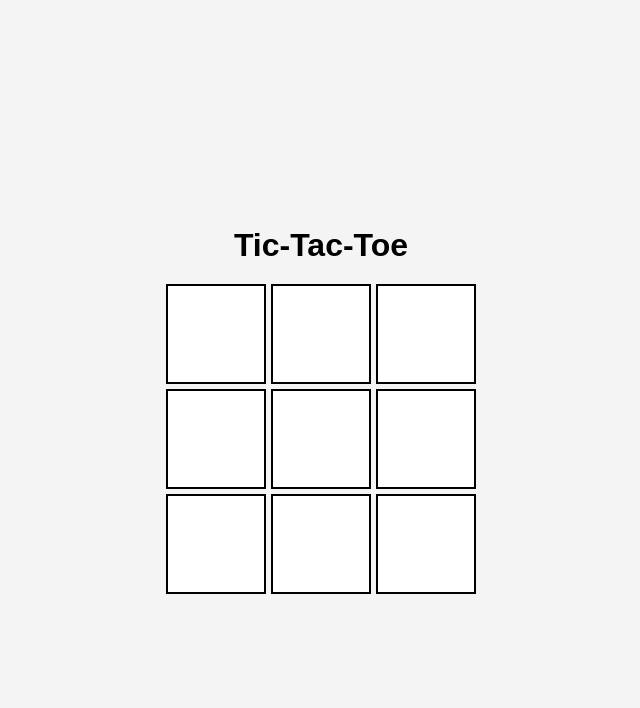
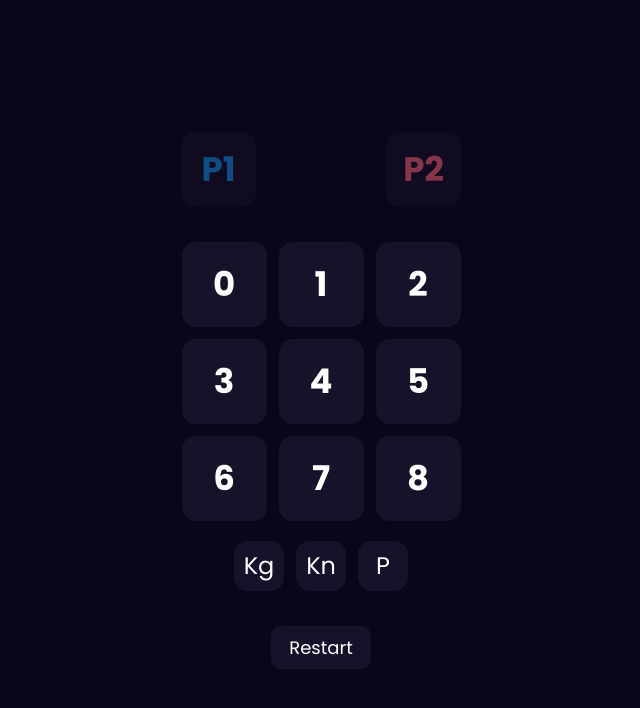
Before and after one commit to zidaneNS/modern-tic-tac-toe, a plain HTML site: page index.html in a window 1280 px wide. Shown: the whole page, without its empty margins (319-959 px from the left). Drawn offline with Linux system fonts and the light colour scheme.

Commit message:
nambah gui

```diff
--- a/index.html
+++ b/index.html
@@ -1,27 +1,75 @@
 <!DOCTYPE html>
 <html lang="en">
 <head>
-    <meta charset="UTF-8" />
-    <meta name="viewport" content="width=device-width, initial-scale=1.0" />
-    <title>Tic-Tac-Toe</title>
-    <link rel="stylesheet" href="style.css" />
+    <meta charset8">
+    <meta name="viewport" content="width=device-width, initial-scale=1.0">
+    <title>TicTacToe</title>
+    <link rel="shotcut icon" type="img" href="tic-tac-toe.png"/>
+    <link rel="stylesheet" href="style.css">
 </head>
 <body>
-    <div class="container">
-      <h1 id="title">Tic-Tac-Toe</h1>
-      <div class="board">
-        <button class="cell" id="cell-1"></button>
-        <button class="cell" id="cell-2"></button>
-        <button class="cell" id="cell-3"></button>
-        <button class="cell" id="cell-4"></button>
-        <button class="cell" id="cell-5"></button>
-        <button class="cell" id="cell-6"></button>
-        <button class="cell" id="cell-7"></button>
-        <button class="cell" id="cell-8"></button>
-        <button class="cell" id="cell-9"></button>
+    <main>
+        <header id="header">
+            <div class="player player-active" id="displayPlayer1">
+                P1
+            </div>
+
+            <div class="tittleHeader">
+                <h3></h3>
+            </div>
+
+            <div class="player player-active" id="displayPlayer2">
+                P2
+            </div>
+        </header>
+
+        <div id="board">
+            <div class="cell">
+                0
+            </div>
+            <div class="cell">
+                1
+            </div>
+            <div class="cell">
+                2
+            </div>
+            <div class="cell">
+                3
+            </div>
+            <div class="cell">
+                4
+            </div>
+            <div class="cell">
+                5
+            </div>
+            <div class="cell">
+                6
+            </div>
+            <div class="cell">
+                7
+            </div>
+            <div class="cell">
+                8
             </div>
         </div>
 
-    <script type="module" src="script.js"></script>
+        <div>
+            <div id="pawn">
+                <div class="pawnCell">
+                    Kg
+                </div>
+                <div class="pawnCell">
+                    Kn
+                </div>
+                <div class="pawnCell">
+                    P
+                </div>
+            </div>
+        </div>
+        <button id="restartButton">
+            Restart
+        </button>
+    </main>
+
 </body>
 </html>
--- a/style.css
+++ b/style.css
@@ -1,45 +1,117 @@
-body {
-  font-family: Arial, sans-serif;
-  display: flex;
-  justify-content: center;
-  align-items: center;
-  height: 100vh;
-  margin: 0;
-  background-color: #f4f4f4;
+@import url('https://fonts.googleapis.com/css2?family=Poppins:wght@300;400;500;600;700&display=swap');
+
+*{
+    margin: 0;
+    box-sizing: border-box;
+    user-select: none;
+    font-family: 'Poppins', sans-serif;
+    color: white;
 }
 
-.container {
-  text-align: center;
+html {
+    font-size: 17px;
 }
 
-h1 {
-  margin-bottom: 20px;
+main{
+    background: #0a0519;
+    height: 100vh;
+    display: flex;
+    flex-direction: column;
+    align-items: center;
+    justify-content: center;
 }
 
-.board {
-  display: grid;
-  grid-template-columns: repeat(3, 100px);
-  grid-template-rows: repeat(3, 100px);
-  gap: 5px;
+#header{
+    display: flex;
+    width: 280px;
+    justify-content: space-between;
+    margin-bottom: 35px;
 }
 
-.cell {
-  width: 100px;
-  height: 100px;
-  font-size: 2rem;
-  background-color: #fff;
-  border: 2px solid #000;
-  cursor: pointer;
-  display: flex;
-  justify-content: center;
-  align-items: center;
-  transition: background-color 0.3s ease;
+#header .player {
+    background: #17122A;
+    width: 75px;
+    height: 75px;
+    display: flex;
+    align-items: center;
+    justify-content: center;
+    font-size: 34px;
+    font-weight: bold;
+    cursor: pointer;
+    border-radius: 14px;
+    border: solid 5px #17122A;
+    opacity: 0.5;
+    transition: 0.3s;
 }
 
-.cell:hover {
-  background-color: #f0f0f0;
+#header .player:hover {
+    border: solid 5px #2a2343;
 }
 
-.cell:focus {
-  outline: none;
+#header .player.player-active:hover {
+    opacity: 1;
+    border: solid 5px #2a2343;
 }
+
+#header #displayPlayer1{
+    color: #1892ea;
+}
+
+#header #displayPlayer2{
+    color: #ff6878;
+}
+
+#board{
+    display: grid;
+    grid-template-columns: repeat(3, 85px);
+    grid-template-rows: repeat(3, 85px);
+    gap: 12px;
+}
+
+#board .cell{
+    display: flex;
+    background: #17122A;
+    border-radius: 14px;
+    align-items: center;
+    justify-content: center;
+    font-size: 34px;
+    font-weight: bold;
+    cursor: pointer;
+}
+
+/*Buat Jumlah Pion*/
+#pawn {
+    padding-top: 20px;
+    display: flex;
+    gap: 12px;
+    justify-content: center;
+}
+
+#pawn .pawnCell {
+    display: flex;
+    background: #17122A;
+    border-radius: 14px;
+    align-items: center;
+    justify-content: center;
+    width: 50px;
+    height: 50px;
+    font-size: 24px;
+}
+
+
+#restartButton{
+    margin-top: 35px;
+    padding: 8px 18px;
+    font-size: 18px;
+    background: #17122A;
+    border: none;
+    border-radius: 10px;
+    color: white;
+    cursor: pointer;
+    transition: 0.3s;
+    /*visibility: hidden; ini buat kalo udah menang atau kalah baru muncul*/
+}
+
+#restartButton:hover {
+    background: #2A2343;
+}
```
Lines whose indentation alone changed are shown as unchanged.
